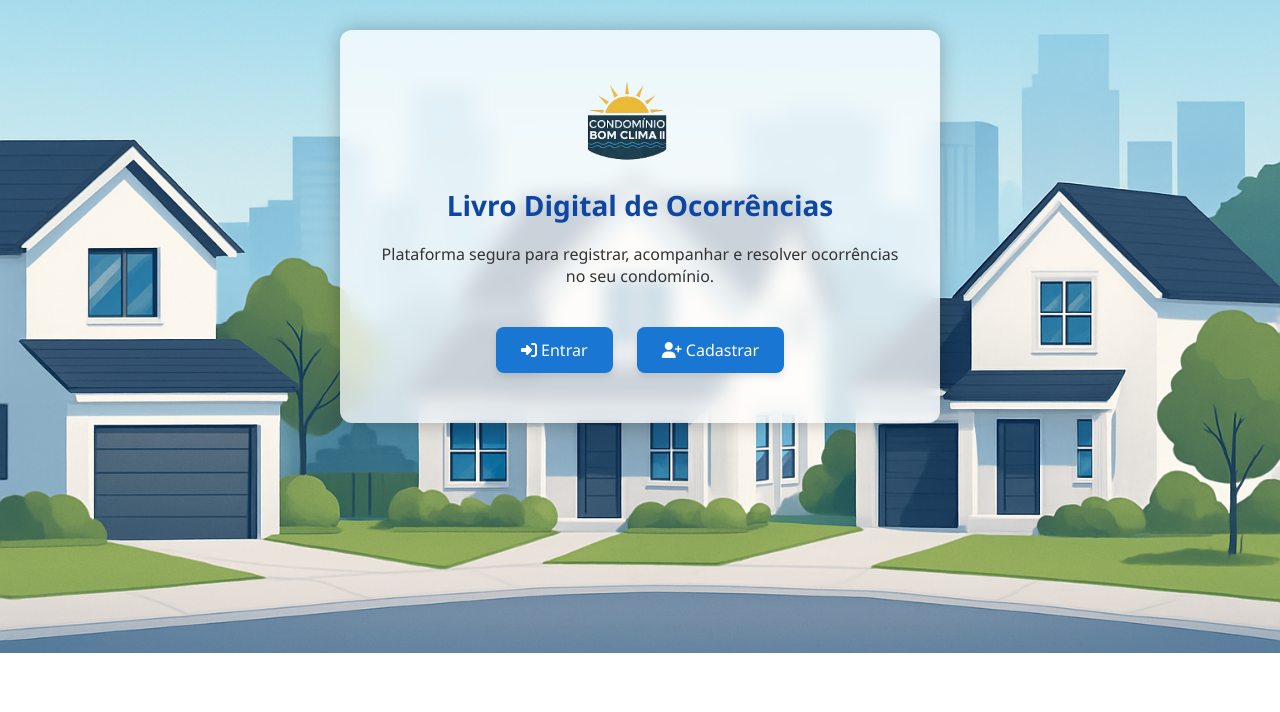
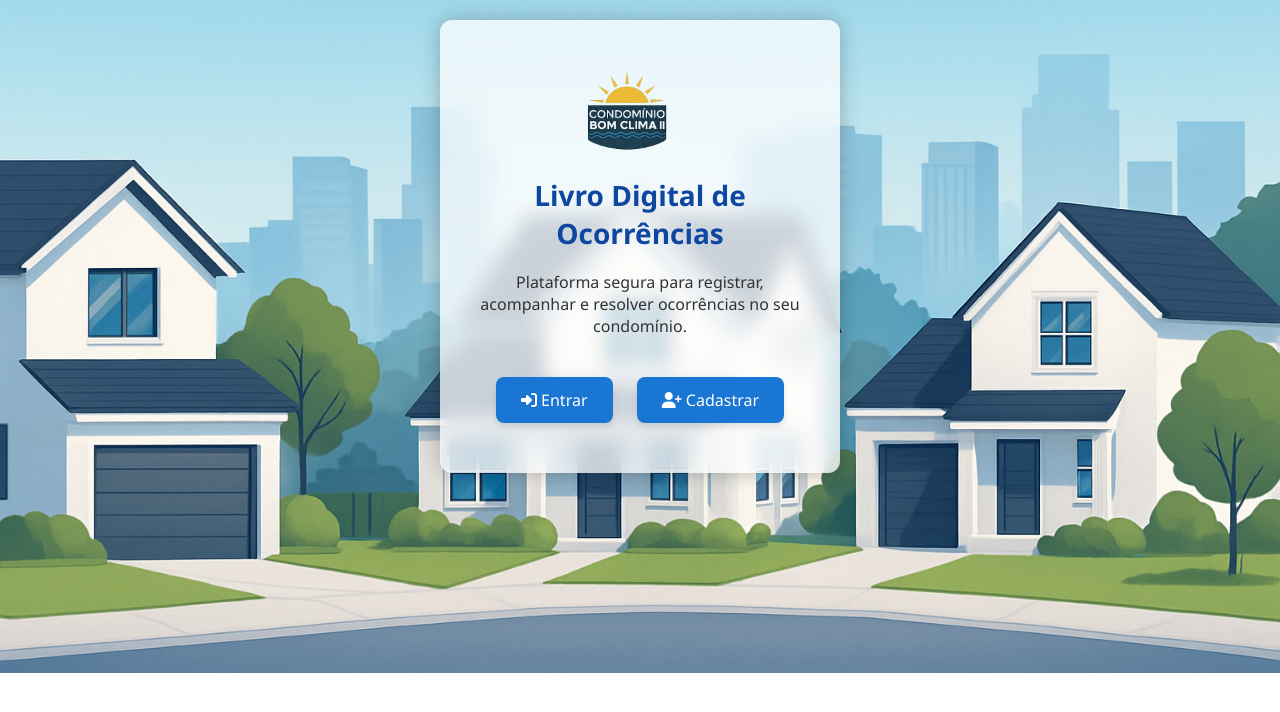
Before and after one commit to NathanpSantos/livro-de-ocorrencias, a Flask app: page / in a window 1280 px wide. Shown: the top 712 px of the page. Run offline with Flask 3, Linux system fonts and the light colour scheme.

Commit message:
corrige atualizações

```diff
--- a/app/static/style.css
+++ b/app/static/style.css
@@ -4,7 +4,9 @@
     margin: 0;
     padding: 0;
     color: #2c3e50;
+    overflow-x: hidden;
 }
+
 
 html, body {
     overflow-x: hidden;
@@ -300,9 +302,9 @@
 
 /* Garante que a caixa central se ajuste em telas menores */
 .welcome-box, .login-box, .historico-container {
-    width: 90%;
-    max-width: 600px;
-    margin: 30px auto;
+    width: 100%;
+    max-width: 400px;
+    margin: 20px auto;
 }
 
 /* Responsividade para telas pequenas */
@@ -313,6 +315,12 @@
         justify-content: center;
         align-items: center;
         min-height: 100vh;
+    }
+
+    table {
+        width: 100%;
+        display: block;
+        overflow-x: auto;
     }
 
     body {
@@ -340,7 +348,11 @@
         padding: 12px 15px;
     }
 
-
+    td, th {
+        font-size: 14px;
+        padding: 8px;
+        word-break: break-word;
+    }
 
     .login-box, .welcome-box {
         margin: 20px auto;
@@ -349,7 +361,6 @@
         max-width: 360px;
         width: 90%;
     }
-
 
     .ocorrencia {
         font-size: 14px;
```
